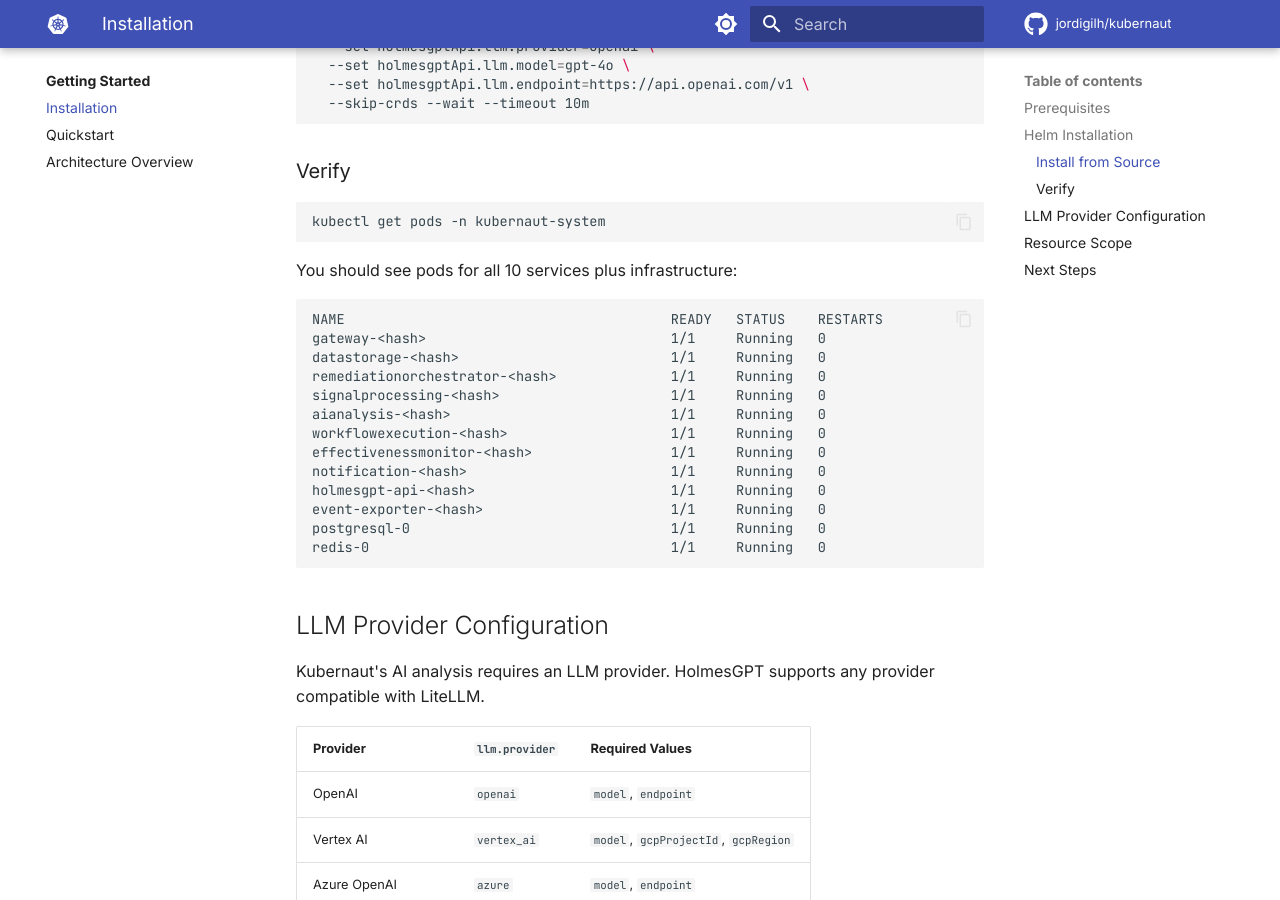
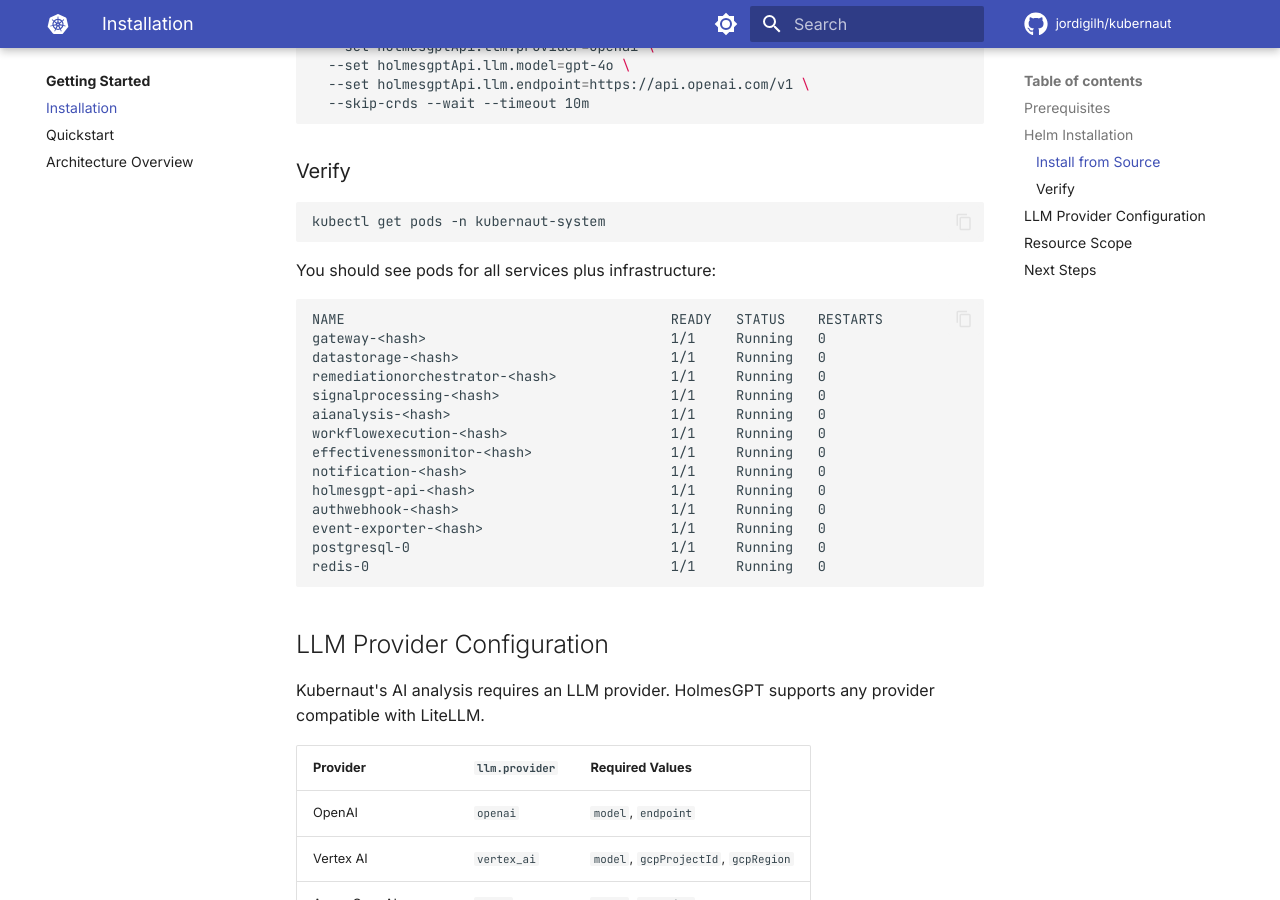
Before and after one commit to jordigilh/kubernaut-docs, an MkDocs documentation site: the page built from docs/getting-started/installation.md, in a window 1280 px wide and 900 px high, scrolled down 1227 px. Built offline with MkDocs 1.6.1 and Material for MkDocs 9.7.7, drawn with Linux system fonts in a browser that asks for light colours; comment, search, counter and statistics services are not loaded; the version menu is left out.

Commit message:
docs: add missing authwebhook pod to installation verification
The expected pod list was missing the authwebhook deployment.

Made-with: Cursor

````diff
--- a/docs/getting-started/installation.md
+++ b/docs/getting-started/installation.md
@@ -86,7 +86,7 @@ cd kubernaut
 kubectl get pods -n kubernaut-system
 ```
 
-You should see pods for all 10 services plus infrastructure:
+You should see pods for all services plus infrastructure:
 
 ```
 NAME                                        READY   STATUS    RESTARTS
@@ -99,6 +99,7 @@ workflowexecution-<hash>                    1/1     Running   0
 effectivenessmonitor-<hash>                 1/1     Running   0
 notification-<hash>                         1/1     Running   0
 holmesgpt-api-<hash>                        1/1     Running   0
+authwebhook-<hash>                          1/1     Running   0
 event-exporter-<hash>                       1/1     Running   0
 postgresql-0                                1/1     Running   0
 redis-0                                     1/1     Running   0
````
